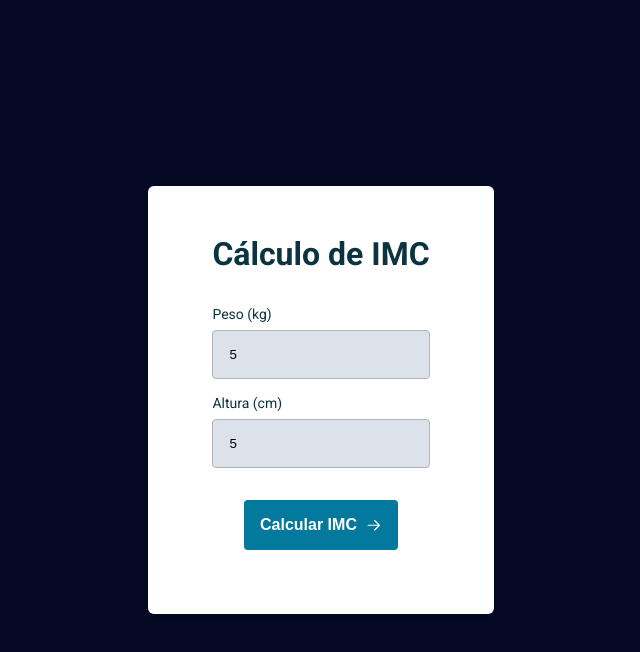
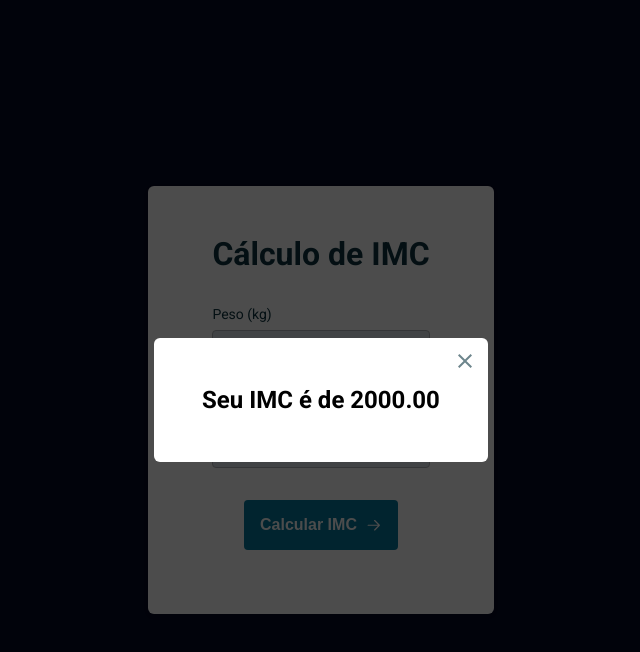
Before and after one commit to tiagobarross/IMC, a plain HTML site: page index.html in a window 1280 px wide. Both pictures are taken after typing "5", "5" into the empty fields and a click on the button "Calcular IMC". Shown: the whole page, without its empty margins (319-959 px from the left). Drawn offline with Linux system fonts and the light colour scheme.

Commit message:
js configs

```diff
--- a/index.html
+++ b/index.html
@@ -19,7 +19,7 @@
     <div class="modal card">
       <h2>
         <button class="close"><img src="./assets/close.svg" alt=""></button>
-        Seu IMC é 28
+        <span>Seu IMC é de 28</span>
       </h2>
     </div>
   </div>
--- a/script.js
+++ b/script.js
@@ -2,9 +2,28 @@
 const form = document.querySelector("form")
 const inputWeight =  document.querySelector("#weight")
 const inputHeight = document.querySelector("#height")
+const modalWrapper = document.querySelector(".modalWrapper")
+const modalMessage = document.querySelector(".modal h2 span")
+const modalBtnClose = document.querySelector(".modal h2 .close")
+
+
 
 form.onsubmit = function(event){
   event.preventDefault()
   const weight = inputWeight.value
   const height = inputHeight.value
+
+  const result = IMC(weight, height)
+  const message = `Seu IMC é de ${result}`
+
+  modalMessage.innerText = message
+  modalWrapper.classList.remove("hide")
 }
+
+modalBtnClose.onclick = function(){
+  modalWrapper.classList.add("hide")
+}
+
+function IMC(weight, height){
+  return (weight / ((height / 100) ** 2)).toFixed(2)
+}
```
